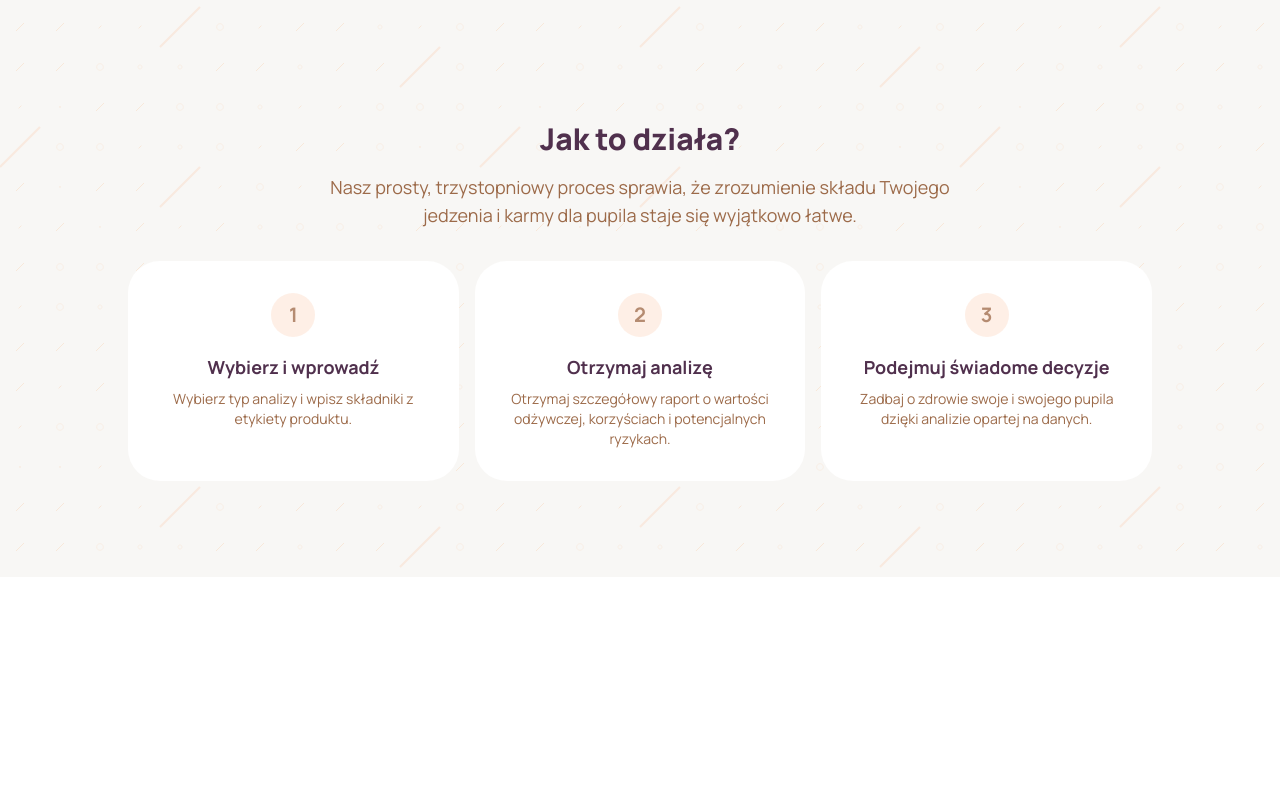
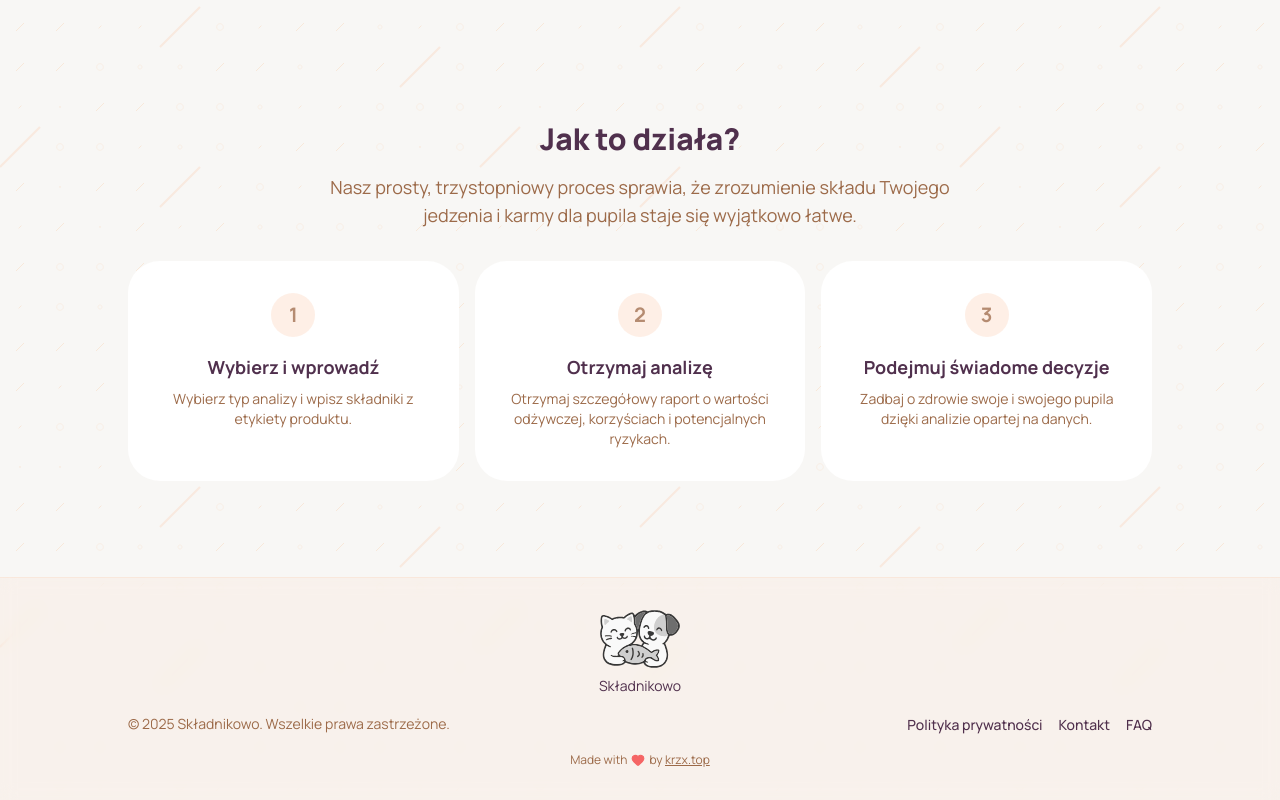
Before and after one commit to krzx000/skladnikowo, a Next.js app: page / in a window 1280 px wide. Shown: the part 513-1313 px from the top of the page. Before the commit the page ends 1090 px from the top, so only its background shows below. Built offline with nearby package versions, Linux system fonts and the light colour scheme.

Commit message:
feat: dodanie footera i lekkie poprawki navbara (zmiana z-index)

```diff
--- a/app/layout.tsx
+++ b/app/layout.tsx
@@ -2,6 +2,7 @@
 import { Manrope } from "next/font/google";
 import "./globals.css";
 import { Navbar } from "./layout/Navbar";
+import { Footer } from "./layout/Footer";
 
 const manrope = Manrope({
   variable: "--font-manrope",
@@ -98,7 +99,7 @@
   },
   icons: {
     icon: "/icon.png",
-    apple: "/apple-icon.png",
+    apple: "/icon.png",
   },
 };
 
@@ -116,6 +117,7 @@
             {children}
           </div>
         </main>
+        <Footer />
       </body>
     </html>
   );
--- /dev/null
+++ b/app/layout/Footer.tsx
@@ -0,0 +1,78 @@
+import { Heart } from "lucide-react";
+import Image from "next/image";
+import Link from "next/link";
+
+const FooterLink = ({
+  href,
+  children,
+}: {
+  href: string;
+  children: React.ReactNode;
+}) => (
+  <li key={href}>
+    <Link
+      href={href}
+      className="text-sm font-medium transition-colors text-primary hover:text-secondary"
+    >
+      {children}
+    </Link>
+  </li>
+);
+
+export const Footer = () => {
+  const currentYear = new Date().getFullYear();
+
+  return (
+    <footer className="flex flex-col items-center w-full px-6 py-8 border-t bg-orange/10 border-orange/20 backdrop-blur-sm">
+      <div className="flex flex-col items-center w-full max-w-5xl gap-4">
+        {/* Logo i nazwa */}
+        <div className="flex flex-col items-center gap-2">
+          <Link href="/" aria-label="Strona główna Składnikowo">
+            <Image
+              src="/logo-min.svg"
+              alt="Logo Składnikowo"
+              width={80}
+              height={64}
+              className="grayscale-100"
+            />
+          </Link>
+          <p className="text-sm text-center text-primary">Składnikowo</p>
+        </div>
+
+        {/* Copyright i nawigacja */}
+        <nav
+          className="flex items-center self-stretch justify-between"
+          aria-label="Stopka"
+        >
+          <p className="text-sm text-secondary">
+            © {currentYear} Składnikowo. Wszelkie prawa zastrzeżone.
+          </p>
+          <ul className="flex items-center gap-4">
+            <FooterLink href="/polityka-prywatnosci">
+              Polityka prywatności
+            </FooterLink>
+            <FooterLink href="/kontakt">Kontakt</FooterLink>
+            <FooterLink href="/faq">FAQ</FooterLink>
+          </ul>
+        </nav>
+
+        {/* Credits */}
+        <address className="flex items-center gap-1 not-italic">
+          <span className="text-xs text-secondary">Made with</span>
+          <Heart fill="#F56565" color="#F56565" size={14} aria-hidden="true" />
+          <span className="text-xs text-secondary">
+            by{" "}
+            <a
+              href="https://krzx.top"
+              target="_blank"
+              rel="noopener noreferrer"
+              className="underline transition-colors hover:text-primary"
+            >
+              krzx.top
+            </a>
+          </span>
+        </address>
+      </div>
+    </footer>
+  );
+};
--- a/app/layout/Navbar.tsx
+++ b/app/layout/Navbar.tsx
@@ -23,8 +23,8 @@
 
 export const Navbar = () => {
   return (
-    <header className="fixed w-full">
-      <nav className="inline-flex flex-col items-center justify-center w-full border-b bg-orange/5 border-orange/20 backdrop-blur-sm">
+    <header className="fixed w-full z-[100000]">
+      <nav className="inline-flex flex-col items-center justify-center w-full border-b bg-orange/5 border-orange/20 backdrop-blur-xl">
         <div className="inline-flex items-center justify-between w-full max-w-5xl py-4">
           <div className="flex items-center justify-start gap-3">
             <Link href={"/"}>
```
Also changed, not shown: public/apple-icon.png (deleted), public/logo-min.svg (added).
